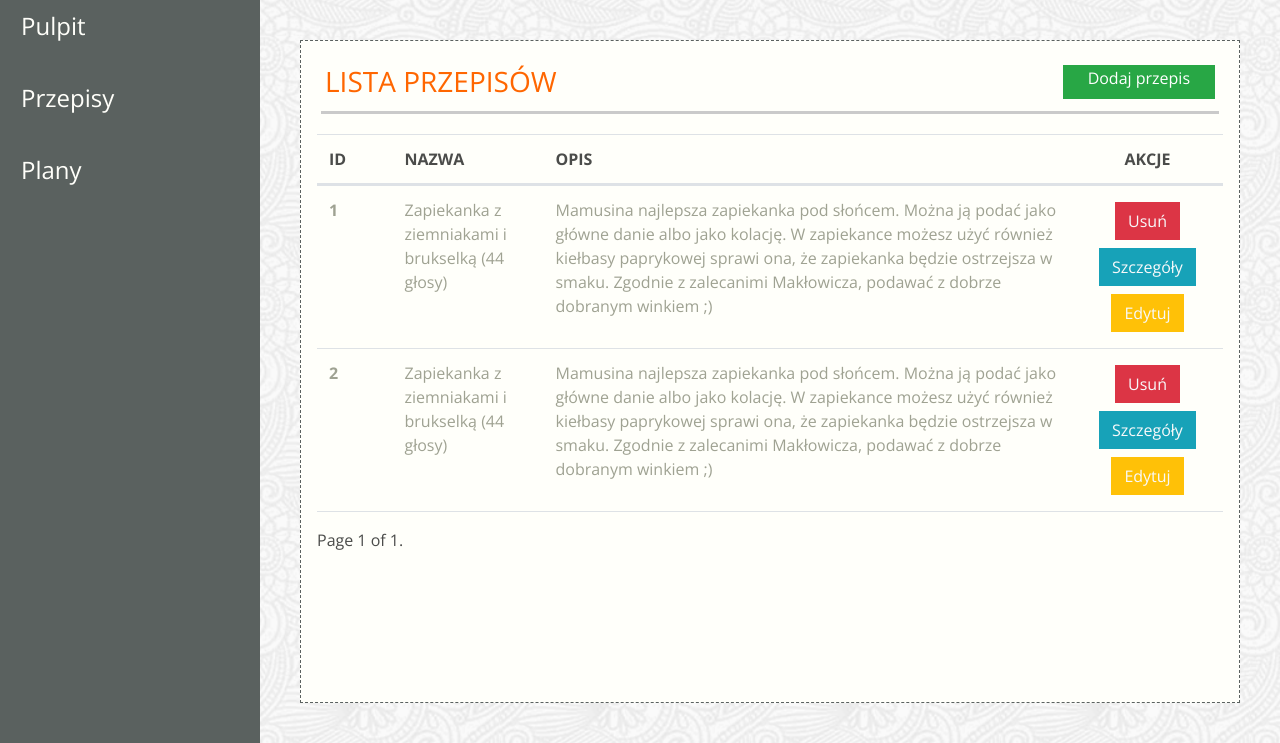
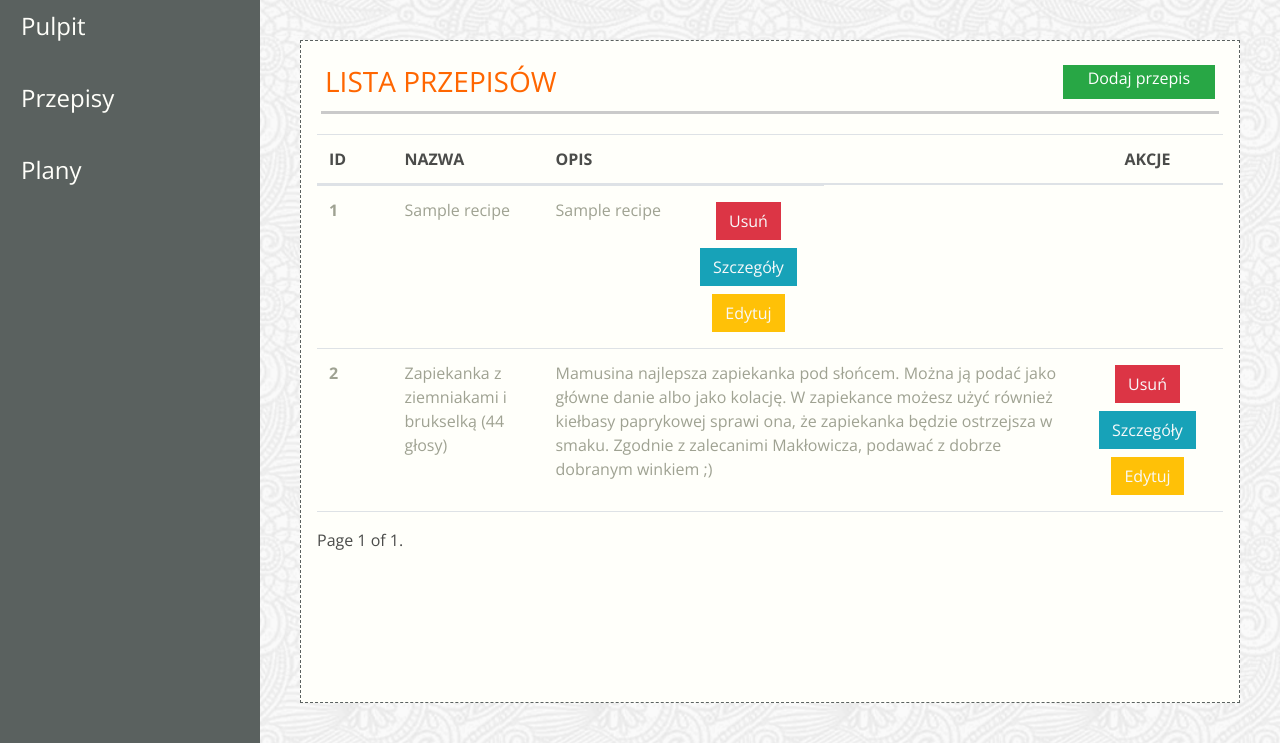
Before and after one commit to pchroscicki/ScrumLab, a Django app: template jedzonko/templates/app-recipes.html in a window 1280 px wide. Shown: the part 84-827 px from the top of the page. Run offline with Django 3.2, Linux system fonts and the light colour scheme; the template is opened without the code that fills it: most values are stand-ins (such as "Sample title", 1, 10 or a date in 2020); some libraries are stand-ins or nearby versions; some web fonts are replaced.

Commit message:
PC 3.1 progres update

```diff
--- a/jedzonko/templates/app-recipes.html
+++ b/jedzonko/templates/app-recipes.html
@@ -23,26 +23,24 @@
         </tr>
         </thead>
         <tbody class="text-color-lighter">
+        {% for recipe in recipe_list %}
         <tr class="d-flex">
-            <th scope="row" class="col-1">1</th>
+            <th scope="row" class="col-1"> {{ recipe.id }}</th>
             <td class="col-2">
-                Zapiekanka z ziemniakami i brukselką (44 głosy)
+                {{ recipe.name }}    <!--Zachowane jako przykład na dodanie głosów - Zapiekanka z ziemniakami i brukselką (44 głosy)-->
             </td>
-            <td clas="col-7">Mamusina najlepsza zapiekanka pod słońcem. Można ją
-                podać jako główne danie albo jako kolację. W zapiekance możesz
-                użyć również kiełbasy paprykowej sprawi ona, że zapiekanka
-                będzie ostrzejsza w smaku. Zgodnie z zalecanimi Makłowicza,
-                podawać z dobrze dobranym winkiem ;)
+            <td clas="col-7"> {{ recipe.name }}
             </td>
             <td class="col-2 d-flex align-items-center justify-content-center flex-wrap">
                 <a href="#"
                    class="btn btn-danger rounded-0 text-light m-1">Usuń</a>
-                <a href="/app-recipe-details.html"
+                <a href="/recipe/{{ recipe.id }}"
                    class="btn btn-info rounded-0 text-light m-1">Szczegóły</a>  <!-- IN PROGRESS -->
                 <a href="/app-edit-recipe.html"
                    class="btn btn-warning rounded-0 text-light m-1">Edytuj</a>
             </td>
         </tr>
+        {% endfor %}
         <tr class="d-flex">
             <th scope="row" class="col-1">2</th>
             <td class="col-2">
--- a/jedzonko/templates/index.html
+++ b/jedzonko/templates/index.html
@@ -98,7 +98,7 @@
             </div>
             <div class="ml-4 align-self-center">
                 <button class="btn btn-color rounded-0 mt-4 pl-4 pr-4">
-                    <a href="receipe/<id>">Szczegóły</a>
+                    <a href="receipe/{{ recipe.id }}">Szczegóły</a>
                 </button>
             </div>
         </div>
--- a/jedzonko/views.py
+++ b/jedzonko/views.py
@@ -28,7 +28,8 @@ class PrzepisyView(View):
 
         page = request.GET.get('page')
         recipes = paginator.get_page(page)
-        return render(request, 'app-recipes.html', {'recipes': recipes})
+        ctx = {'recipes': recipes, 'recipe_list': recipe_list}
+        return render(request, 'app-recipes.html', ctx)
 
 
 class PlanyView(View):
```
